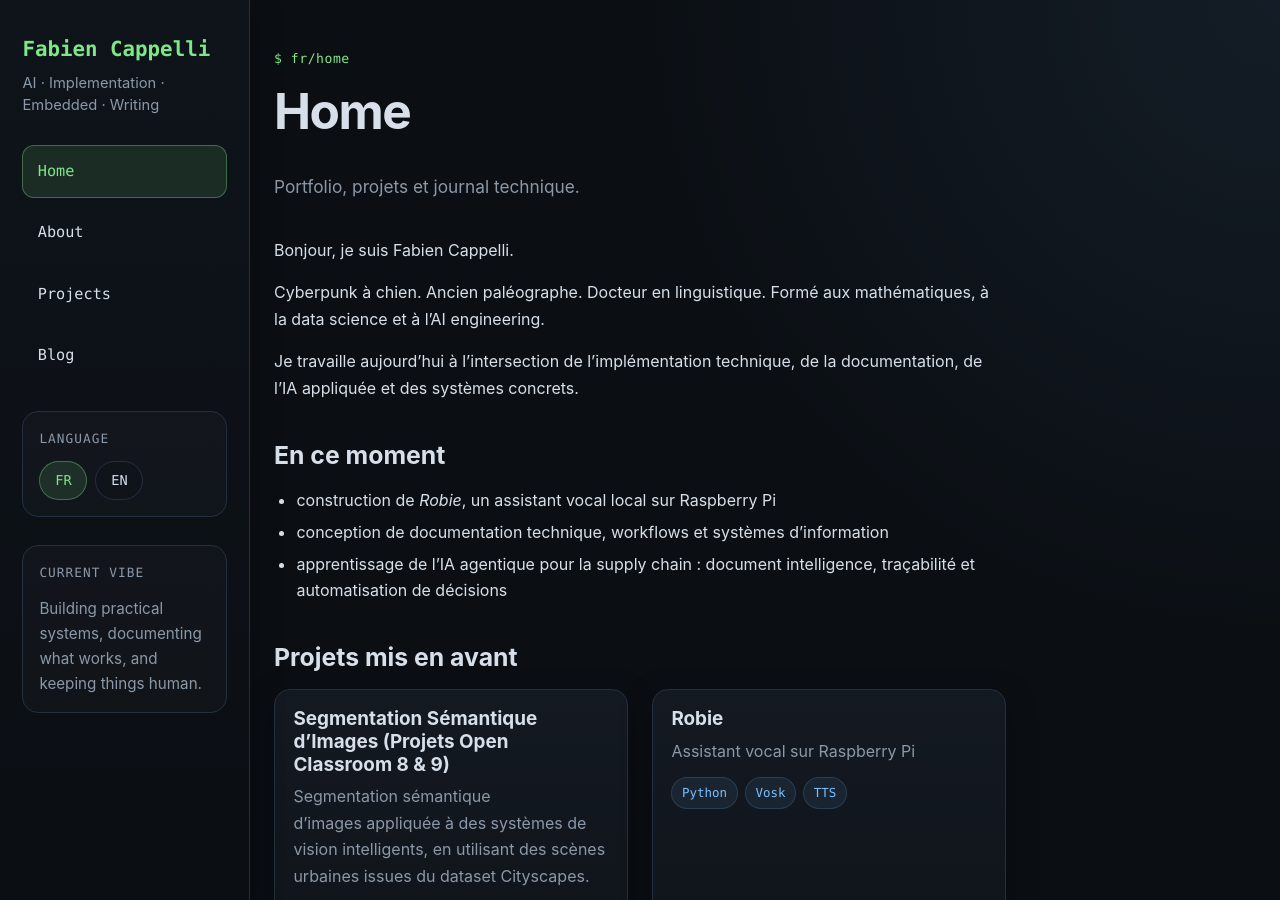
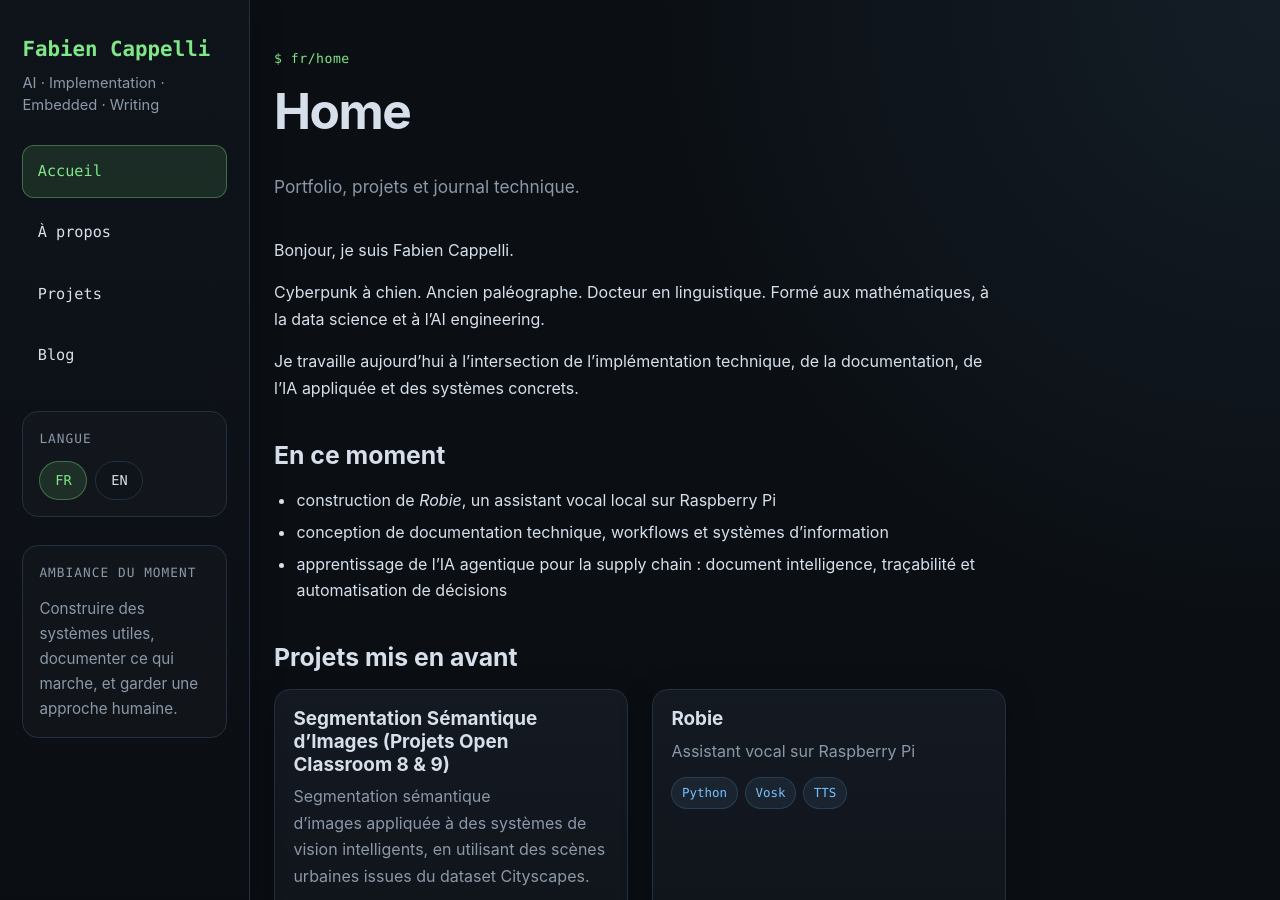
Before and after one commit to fabiencappelli/website, a Jekyll site: the page built from fr/index.md, in a window 1280 px wide and 900 px high. Built offline with Jekyll 4.4.1, drawn with Linux system fonts in a browser that asks for light colours; comment, search, counter and statistics services are not loaded.

Commit message:
fixed blog translation

```diff
--- a/_layouts/default.html
+++ b/_layouts/default.html
@@ -5,23 +5,83 @@
   <meta charset="UTF-8" />
   <meta name="viewport" content="width=device-width, initial-scale=1.0" />
   <title>
-    {% if page.title %}{{ page.title }} · {{ site.title }}{% else %}{{
-    site.title }}{% endif %}
+    {% if page.title %}{{ page.title }} · {{ site.title }}{% else %}{{ site.title }}{% endif %}
   </title>
   <meta name="description"
     content="{{ page.excerpt | strip_html | strip_newlines | truncate: 160 | default: site.description }}" />
   <link rel="stylesheet" href="{{ '/assets/style.css' | relative_url }}" />
 </head>
 
+<body>
+  {% assign lang = page.lang | default: 'en' %}
+  {% assign current_url = page.url %}
 
-<body>
-  {% assign lang = page.lang | default: 'en' %} {% assign current_url =
-  page.url %} {% if current_url contains '/fr/' %} {% assign fr_url =
-  current_url %} {% assign en_url = current_url | replace_first: '/fr/',
-  '/en/' %} {% elsif current_url contains '/en/' %} {% assign en_url =
-  current_url %} {% assign fr_url = current_url | replace_first: '/en/',
-  '/fr/' %} {% else %} {% assign fr_url = '/fr/' %} {% assign en_url = '/en/'
-  %} {% endif %}
+  {% assign fr_url = '/fr/' %}
+  {% assign en_url = '/en/' %}
+
+  {% assign is_post = false %}
+  {% if page.collection == 'posts' or page.path contains '_posts/' %}
+  {% assign is_post = true %}
+  {% endif %}
+
+  {% if is_post %}
+  {%- comment -%}
+  Pour les posts, Jekyll transforme souvent :
+  - mon-post_fr.md -> mon-post-fr.html
+  - mon-post_en.md -> mon-post-en.html
+
+  Donc on enlève à la fois les suffixes underscore et les suffixes hyphen.
+  {%- endcomment -%}
+
+  {% assign base_slug = page.slug %}
+  {% assign base_slug = base_slug | remove: '_fr' | remove: '_en' | remove: '-fr' | remove: '-en' %}
+
+  {% if lang == 'fr' %}
+  {% assign target_lang = 'en' %}
+  {% else %}
+  {% assign target_lang = 'fr' %}
+  {% endif %}
+
+  {% assign translated_post = nil %}
+
+  {% for post in site.posts %}
+  {% assign candidate_slug = post.slug %}
+  {% assign candidate_slug = candidate_slug | remove: '_fr' | remove: '_en' | remove: '-fr' | remove: '-en' %}
+
+  {% if post.lang == target_lang and candidate_slug == base_slug %}
+  {% assign translated_post = post %}
+  {% break %}
+  {% endif %}
+  {% endfor %}
+
+  {% if lang == 'fr' %}
+  {% assign fr_url = page.url %}
+  {% if translated_post %}
+  {% assign en_url = translated_post.url %}
+  {% else %}
+  {% assign en_url = '/en/blog/' %}
+  {% endif %}
+  {% else %}
+  {% assign en_url = page.url %}
+  {% if translated_post %}
+  {% assign fr_url = translated_post.url %}
+  {% else %}
+  {% assign fr_url = '/fr/blog/' %}
+  {% endif %}
+  {% endif %}
+
+  {% else %}
+  {% if current_url contains '/fr/' %}
+  {% assign fr_url = current_url %}
+  {% assign en_url = current_url | replace_first: '/fr/', '/en/' %}
+  {% elsif current_url contains '/en/' %}
+  {% assign en_url = current_url %}
+  {% assign fr_url = current_url | replace_first: '/en/', '/fr/' %}
+  {% else %}
+  {% assign fr_url = '/fr/' %}
+  {% assign en_url = '/en/' %}
+  {% endif %}
+  {% endif %}
 
   <div class="site-shell">
     <aside class="sidebar sidebar-left">
@@ -35,20 +95,28 @@
 
         <nav class="main-nav">
           <a href="{{ '/' | append: lang | append: '/' | relative_url }}"
-            class="{% if page.url == '/' or page.url == '/fr/' or page.url == '/en/' %}active{% endif %}">Home</a>
+            class="{% if page.url == '/' or page.url == '/fr/' or page.url == '/en/' %}active{% endif %}">
+            {% if lang == 'fr' %}Accueil{% else %}Home{% endif %}
+          </a>
 
           <a href="{{ '/' | append: lang | append: '/about/' | relative_url }}"
-            class="{% if page.url contains '/about/' or page.url contains '/about.html' %}active{% endif %}">About</a>
+            class="{% if page.url contains '/about/' or page.url contains '/about.html' %}active{% endif %}">
+            {% if lang == 'fr' %}À propos{% else %}About{% endif %}
+          </a>
 
           <a href="{{ '/' | append: lang | append: '/projects/' | relative_url }}"
-            class="{% if page.url contains '/projects/' or page.url contains '/projects.html' %}active{% endif %}">Projects</a>
+            class="{% if page.url contains '/projects/' or page.url contains '/projects.html' %}active{% endif %}">
+            {% if lang == 'fr' %}Projets{% else %}Projects{% endif %}
+          </a>
 
           <a href="{{ '/' | append: lang | append: '/blog/' | relative_url }}"
-            class="{% if page.url contains '/blog/' or page.url contains '/blog.html' %}active{% endif %}">Blog</a>
+            class="{% if page.url contains '/blog/' or page.url contains '/blog.html' %}active{% endif %}">
+            Blog
+          </a>
         </nav>
 
         <div class="sidebar-block">
-          <div class="sidebar-label">Language</div>
+          <div class="sidebar-label">{% if lang == 'fr' %}Langue{% else %}Language{% endif %}</div>
           <div class="lang-switch">
             <a href="{{ fr_url | relative_url }}" class="lang-pill {% if lang == 'fr' %}active{% endif %}">FR</a>
             <a href="{{ en_url | relative_url }}" class="lang-pill {% if lang == 'en' %}active{% endif %}">EN</a>
@@ -56,10 +124,15 @@
         </div>
 
         <div class="sidebar-block sidebar-notes">
-          <div class="sidebar-label">Current vibe</div>
+          <div class="sidebar-label">
+            {% if lang == 'fr' %}Ambiance du moment{% else %}Current vibe{% endif %}
+          </div>
           <p>
-            Building practical systems, documenting what works, and keeping
-            things human.
+            {% if lang == 'fr' %}
+            Construire des systèmes utiles, documenter ce qui marche, et garder une approche humaine.
+            {% else %}
+            Building practical systems, documenting what works, and keeping things human.
+            {% endif %}
           </p>
         </div>
       </div>
@@ -150,7 +223,7 @@
               links.forEach((link) => {
                 link.classList.toggle(
                   "active",
-                  link.getAttribute("href") === `#${id}`,
+                  link.getAttribute("href") === `#${id}`
                 );
               });
             }
@@ -159,12 +232,13 @@
         {
           rootMargin: "0px 0px -70% 0px",
           threshold: 0.1,
-        },
+        }
       );
 
       headings.forEach((heading) => observer.observe(heading));
     });
   </script>
+
   <script type="module">
     import mermaid from 'https://cdn.jsdelivr.net/npm/mermaid@11/dist/mermaid.esm.min.mjs';
 
```
Also changed, not shown: other parts of _layouts/default.html (+0 -1 lines).
